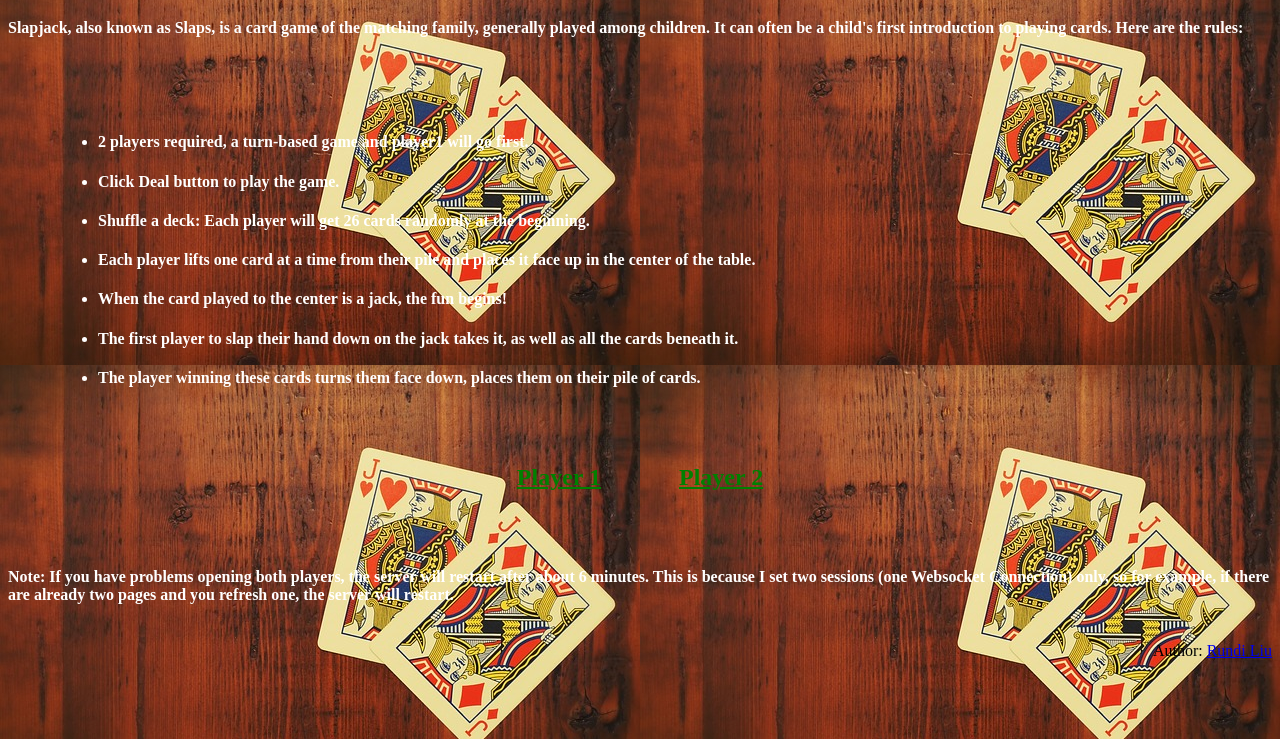
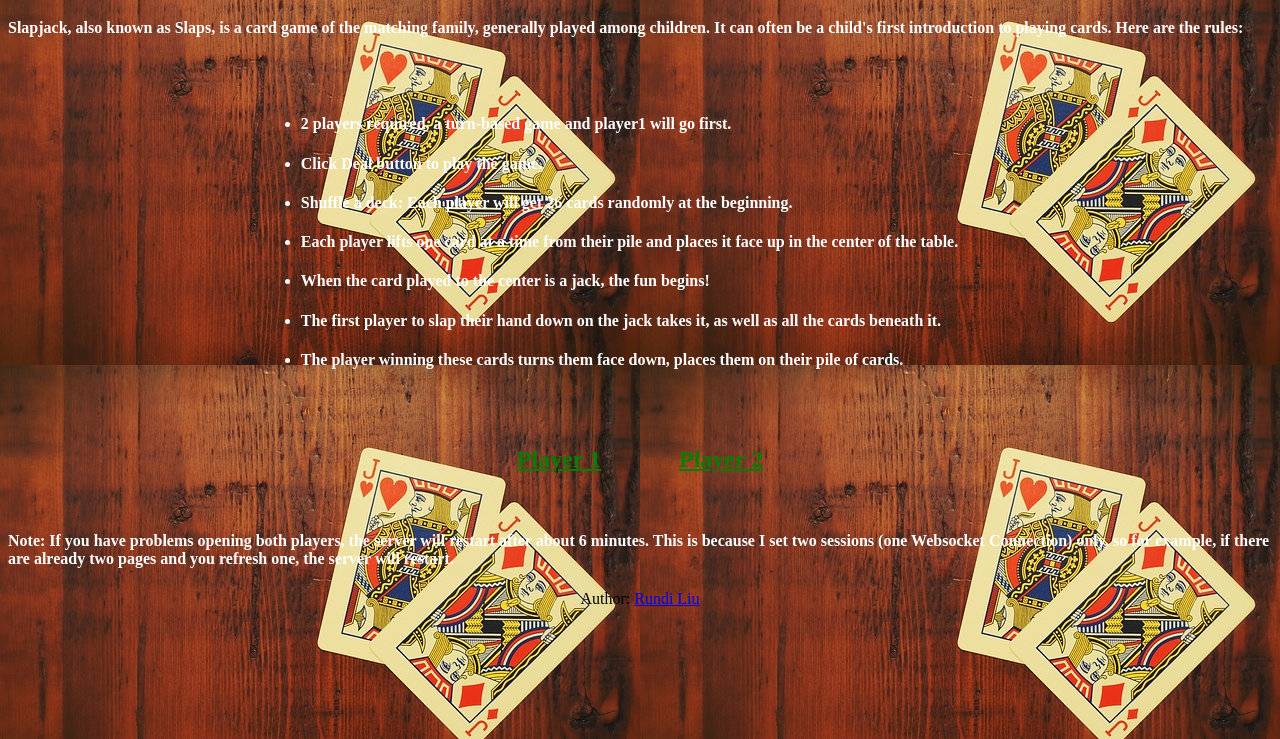
Before and after one commit to SlapJackGame/SlapJackGame.github.io, a plain HTML site: page index.html in a window 1280 px wide. Shown: the part 61-800 px from the top of the page. Drawn offline with Linux system fonts and the light colour scheme.

Commit message:
Update index.html

```diff
--- a/index.html
+++ b/index.html
@@ -15,9 +15,8 @@
 
     <br>
     <br>
-    <br>
 
-  <ul style="color: white; margin-left: 50px;">
+  <ul style="color: white; margin-left: 20%;">
     <li><h4>2 players required, a turn-based game and player1 will go first.</h2></li>
     <li><h4>Click Deal button to play the game.</h4></li>
     <li><h4>Shuffle a deck: Each player will get 26 cards randomly at the beginning.</h4></li>
@@ -32,10 +31,9 @@
 
   <center><h2><a style="color: green;" href="https://slapjack-rundi.herokuapp.com/?host&player=1&game=Slapjack" target="_blank">Player 1</a> &nbsp; &nbsp; &nbsp; &nbsp; &nbsp; &nbsp; <a style="color: green;" href="https://slapjack-rundi.herokuapp.com/?player=2" target="_blank">Player 2</a> </h2></center>
     <br>
-    <br>
     <h4 style="color:white;">Note: If you have problems opening both players, the server will restart after about 6 minutes. This is because I set two sessions (one Websocket Connection) only, so for example, if there are already two pages and you refresh one, the server will restart.</h4>
     <footer>
-      <center><p style="float:right">Author: <a href="https://rliu9.github.io/" target="_blank">Rundi Liu</a></p></center>
+      <center><p>Author: <a href="https://rliu9.github.io/" target="_blank">Rundi Liu</a></p></center>
     </footer>
 
   </body>
```
